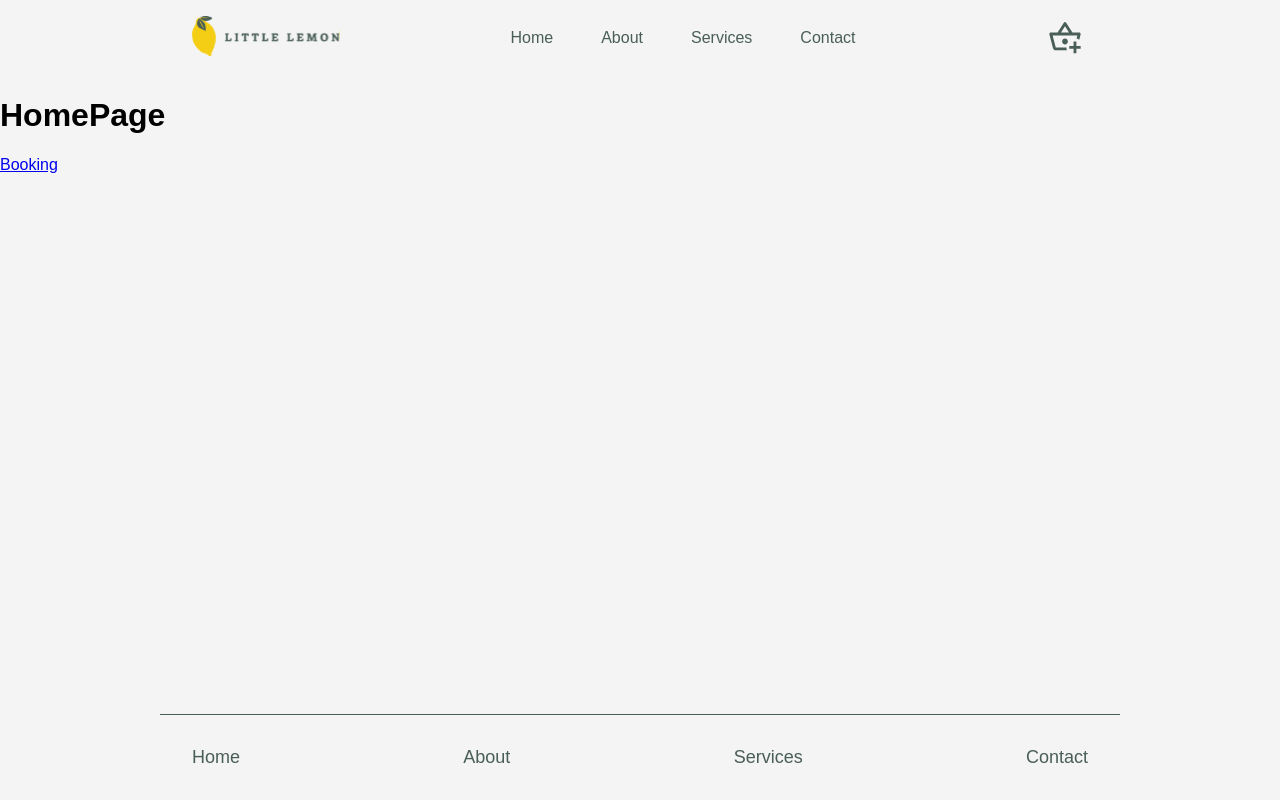
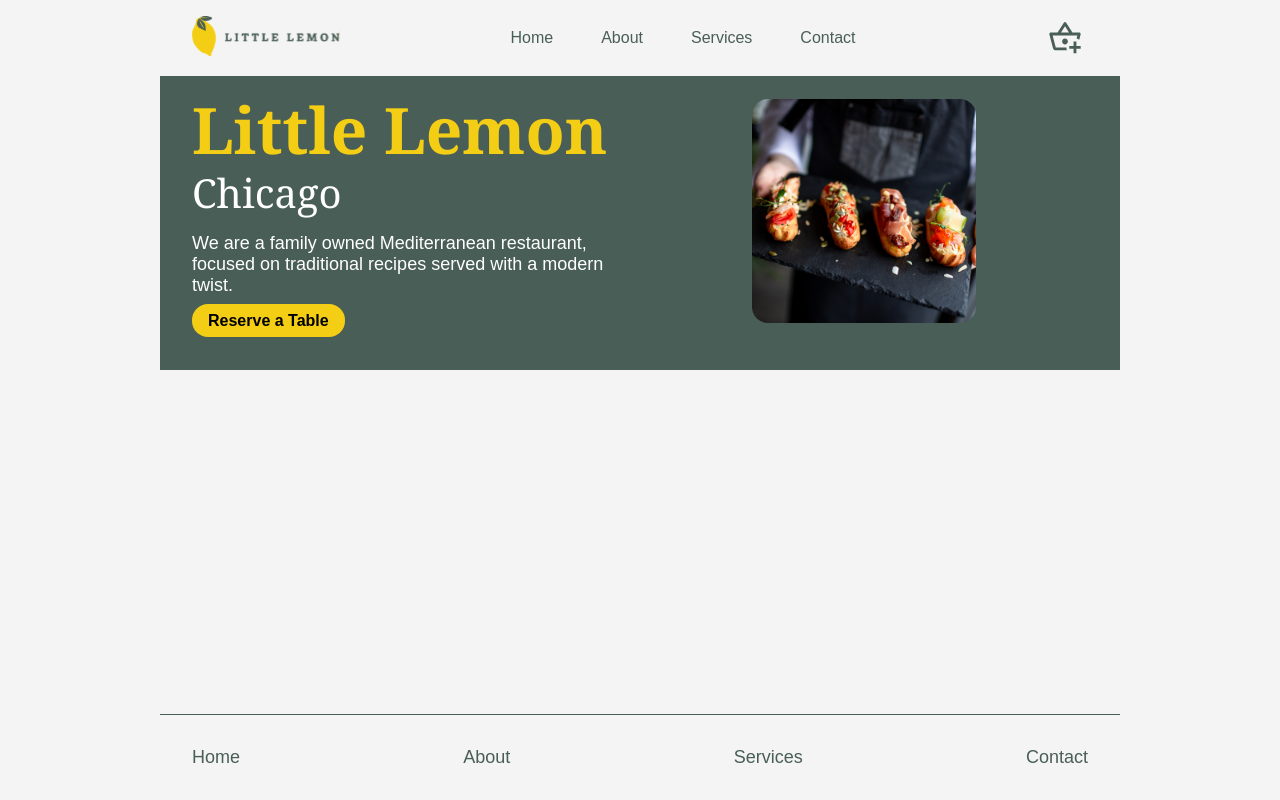
Before and after one commit to weberlance/fe_meta_capstone, a React (Create React App) app: page / in a window 1280 px wide. Built offline with nearby package versions, Linux system fonts and the light colour scheme.

Commit message:
add home page

```diff
--- a/src/App.js
+++ b/src/App.js
@@ -20,7 +20,7 @@ function App() {
           </Routes>
         </Router>
       </Main>
-      <Footer>Footer</Footer>
+      <Footer />
     </div>
   );
 }
--- a/src/App.scss
+++ b/src/App.scss
@@ -1,3 +1,6 @@
+@import 'styles/_colors.scss';
+@import 'styles/_mixins.scss';
+
 * {
   box-sizing: border-box;
 }
@@ -19,3 +22,32 @@ html, body {
   display: grid;
   grid-template-rows: auto 1fr auto;
 }
+
+/* buttons */
+.btn {
+  font-family: Arial, Helvetica, sans-serif;
+  font-size: 1rem;
+  font-weight: bold;
+  padding: 0.5rem 1rem;
+  border: none;
+  border-radius: 1rem;
+  text-decoration: none;
+
+  &-primary {
+    color: #000;
+    background-color: $primary-color-light;
+
+    &:active {
+      background-color: darken($color: $primary-color-light, $amount: 5%);
+    }
+  }
+
+  &-secondary {
+    color: $primary-color-dark;
+    background-color: $secondary-color-light;
+
+    &:active {
+      background-color: darken($color: $secondary-color-light, $amount: 5%);
+    }
+  }
+}
--- /dev/null
+++ b/src/components/CallToAction/CallToAction.scss
@@ -0,0 +1,96 @@
+@import 'styles/_colors.scss';
+@import 'styles/_mixins.scss';
+
+.callToAction {
+  display: grid;
+  grid-template-columns: repeat(8, 1fr);
+  background-color: $primary-color-dark;
+  padding-top: 1rem;
+  padding-bottom: 2.5rem;
+  @include container;
+
+  &__titleArea {
+    grid-area: 1 / 1 / span 1 / span 8;
+    font-family: Georgia, 'Times New Roman', Times, serif;
+
+    h1 {
+      margin: 0;
+      font-size: 4rem;
+      line-height: 4.8rem;
+      font-weight: 600;
+      color: $primary-color-light;
+    }
+
+    h2 {
+      margin: 0;
+      font-size: 2.5rem;
+      line-height: 3rem;
+      font-weight: 400;
+      color: #fff;
+    }
+  }
+
+  &__contentArea {
+    grid-area: 2 / 1 / span 1 / span 4;
+
+    p {
+      margin: 1rem 0 0;
+      font-size: 1.125em;
+      line-height: 21/16rem;
+      color: #fff;
+    }
+  }
+
+  &__imageArea {
+    position: relative;
+    grid-area: 2 / 5 / span 1 / span 4;
+    padding: 0 1rem;
+  }
+
+  &__actionsArea {
+    grid-area: 3 / 1 / span 1 / span 8;
+    margin-top: 1rem;
+  }
+
+  &__imageContainer {
+    border-radius: 1rem;
+    max-height: 15rem;
+    overflow: hidden;
+    background-color: #ccc;
+
+    img {
+      display: block;
+      width: 100%;
+      object-fit: cover;
+    }
+  }
+}
+
+@media screen and (min-width: 768px) {
+.callToAction {
+  &__titleArea {
+    grid-area: 1 / 1 / span 1 / span 4;
+  }
+  &__contentArea {
+    grid-area: 2 / 1 / span 1 / span 4;
+  }
+  &__imageArea {
+    grid-area: 1 / 5 / span 3 / span 4;
+    overflow: hidden;
+  }
+  &__actionsArea {
+    grid-area: 3 / 1 / span 1 / span 4;
+  }
+
+  &__imageContainer {
+    max-height: none;
+    position: absolute;
+    width: 50%;
+    height: 0;
+    padding-bottom: 50%;
+    top: 50%;
+    left: 50%;
+    transform: translate(-50%,-50%);
+  }
+}
+}
--- /dev/null
+++ b/src/components/CallToAction/index.js
@@ -0,0 +1,32 @@
+import React from 'react';
+// import PropTypes from 'prop-types';
+import promoImage from 'assets/images/restauranfood_560.jpg';
+import './CallToAction.scss';
+import { Link } from 'react-router-dom';
+
+// TODO : Add dynamic properties title, subtitle, text, image, actions
+export default function CallToAction() {
+  return (
+    <div className="callToAction">
+      <div className="callToAction__titleArea">
+        <h1>Little Lemon</h1>
+        <h2>Chicago</h2>
+      </div>
+      <div className="callToAction__contentArea">
+        <p>We are a family owned Mediterranean restaurant, focused on traditional recipes served with a modern twist.</p>
+      </div>
+      <div className="callToAction__imageArea">
+        <div className="callToAction__imageContainer">
+          <img src={promoImage} alt="Promo" />
+        </div>
+      </div>
+      <div className="callToAction__actionsArea">
+        <Link to='/booking' className="btn btn-primary">Reserve a Table</Link>
+      </div>
+    </div>
+  )
+}
+
+CallToAction.propTypes = {
+  // children: PropTypes.node.isRequired,
+};
--- a/src/components/Header/index.js
+++ b/src/components/Header/index.js
@@ -1,7 +1,7 @@
 import React, { useState } from 'react';
 import { ReactComponent as Logo } from 'assets/images/Logo.svg';
 import { ReactComponent as Basket } from 'assets/images/Basket.svg';
-import './Header.scss'; // Optional: Add styles for the Header component
+import './Header.scss';
 
 const Header = () => {
   const [isMenuOpen, setIsMenuOpen] = useState(false);
--- /dev/null
+++ b/src/components/Main/Main.scss
@@ -0,0 +1,7 @@
+@import 'styles/_colors.scss';
+@import 'styles/_mixins.scss';
+
+.main-wrapper {
+  display: flex;
+  flex-direction: column;
+}
--- a/src/components/Main/index.js
+++ b/src/components/Main/index.js
@@ -1,6 +1,6 @@
 import React from 'react';
 import PropTypes from 'prop-types';
-import './Main.css'; // Optional: Add styles if needed
+import './Main.scss'; // Optional: Add styles if needed
 
 const Main = ({ children }) => {
   return (
--- a/src/pages/Home/index.js
+++ b/src/pages/Home/index.js
@@ -1,14 +1,11 @@
 import React from 'react';
-import { Link } from 'react-router-dom';
+import CallToAction from 'components/CallToAction';
 
 export default function HomePage() {
   return (
     <div>
-      <h1>HomePage</h1>
+      <CallToAction />
 
-      <div>
-        <Link to="/booking">Booking</Link>
-      </div>
     </div>
   )
 }
--- a/src/styles/_colors.scss
+++ b/src/styles/_colors.scss
@@ -1,2 +1,3 @@
 $primary-color-dark: #495E57;
 $primary-color-light: #F4CE14;
+$secondary-color-light: #EDEFEE;
```
Also changed, not shown: src/assets/images/restauranfood_560.jpg (added), src/components/Main/Main.css (deleted).
